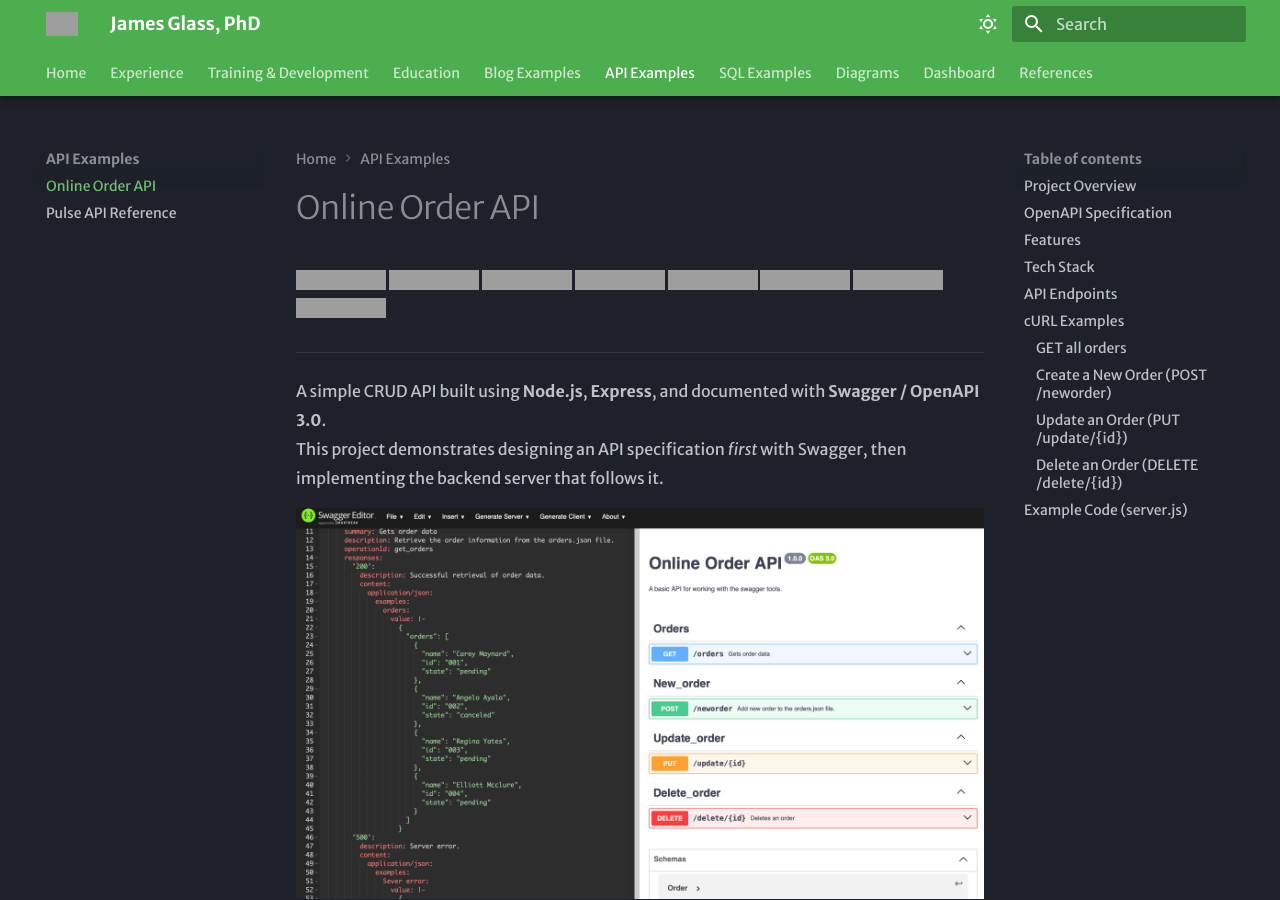
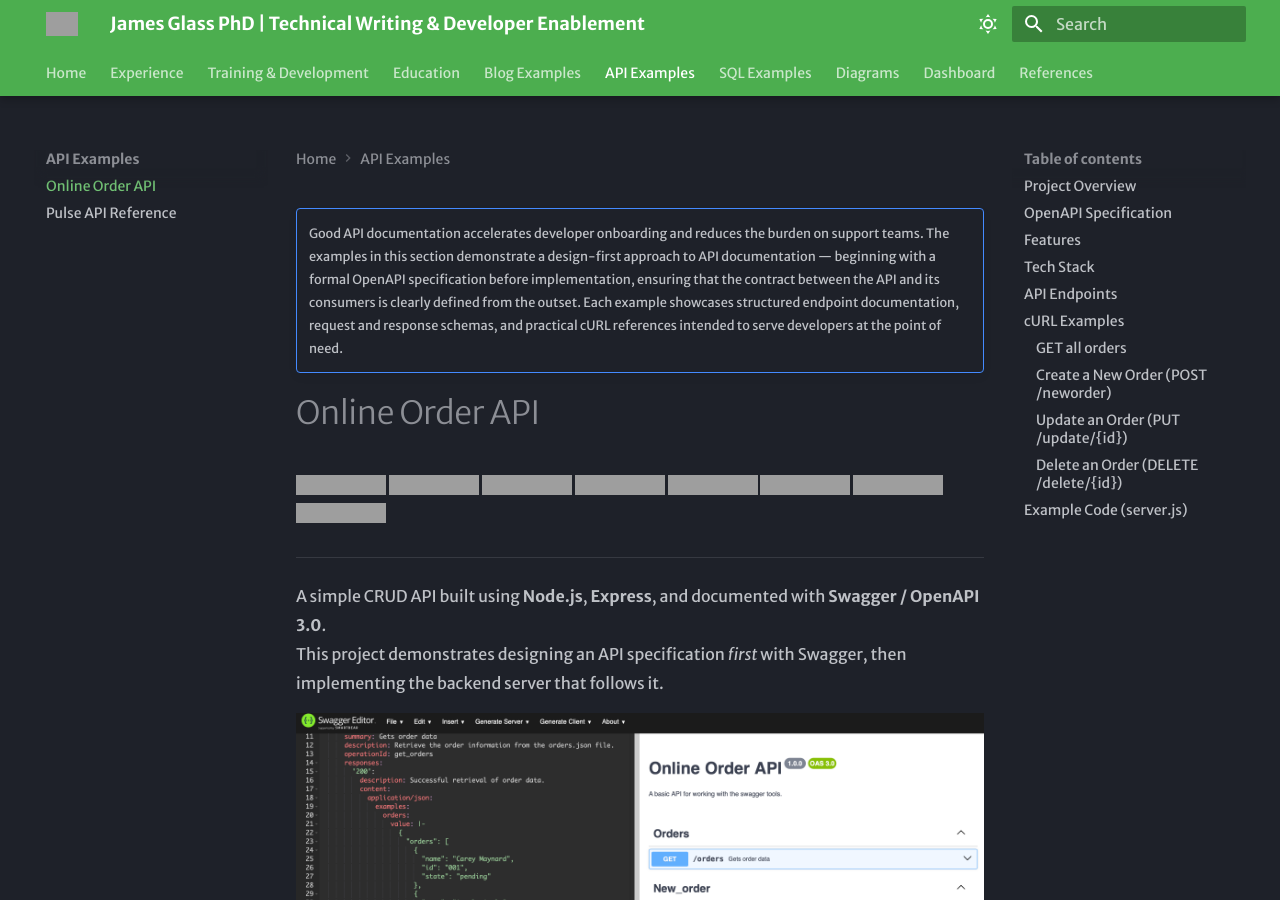
Before and after one commit to james-glass1999/MKDocs-James-Glass-PhD, an MkDocs documentation site: the page built from docs/api-examples/online-order-api.md, in a window 1280 px wide and 900 px high, cut to the strip 0-900 px from the top of the window. Built offline with MkDocs 1.6.1 and Material for MkDocs 9.7.7, drawn with Linux system fonts in a browser that asks for light colours; grey boxes are pictures that could not be loaded.

Commit message:
update titles2

```diff
--- a/docs/api-examples/online-order-api.md
+++ b/docs/api-examples/online-order-api.md
@@ -1,3 +1,6 @@
+!!! note ""
+    Good API documentation accelerates developer onboarding and reduces the burden on support teams. The examples in this section demonstrate a design-first approach to API documentation — beginning with a formal OpenAPI specification before implementation, ensuring that the contract between the API and its consumers is clearly defined from the outset. Each example showcases structured endpoint documentation, request and response schemas, and practical cURL references intended to serve developers at the point of need.
+
 # Online Order API
 
 [![MIT License](https://img.shields.io/badge/License-MIT-green.svg)](LICENSE)
--- a/mkdocs.yml
+++ b/mkdocs.yml
@@ -1,4 +1,4 @@
-site_name: "James Glass, PhD"
+site_name: "James Glass PhD | Technical Writing & Developer Enablement"
 site_url: https://thewritingtimes.blog
 
 theme:
```
Also changed, not shown: docs/api-examples/pulse-api-reference.md (+3 -0 lines).
